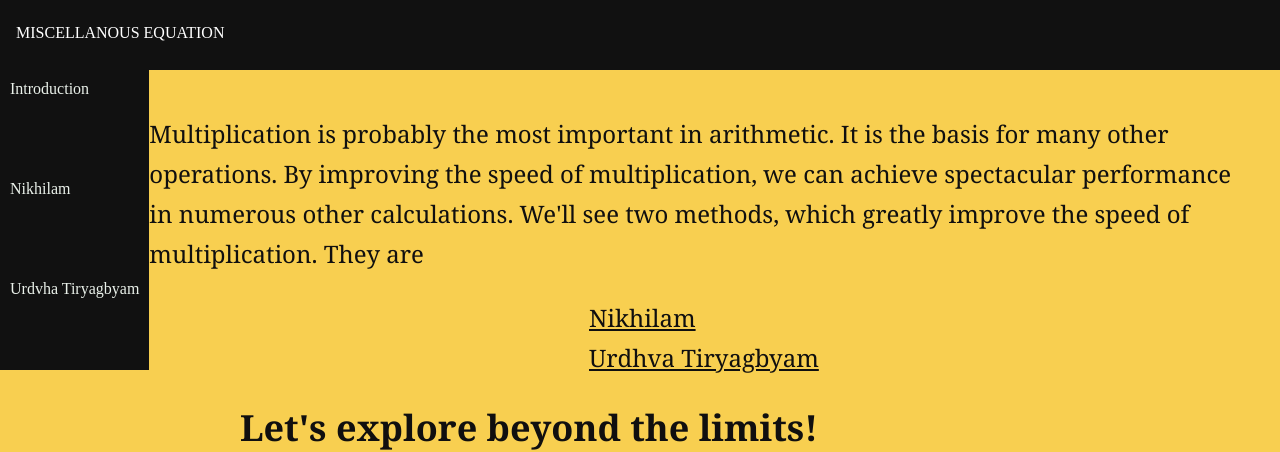
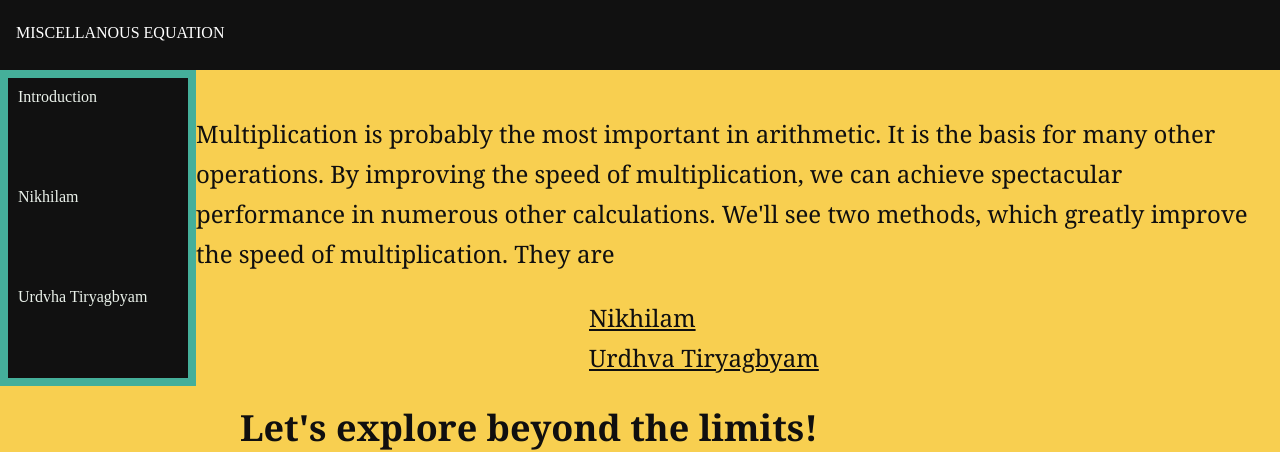
Before and after one commit to Shanthapriya23/insight_arith_priya, a React (Create React App) app: page /mul in a window 1280 px wide. Shown: the part 150-602 px from the top of the page. Built offline with nearby package versions, Linux system fonts and the light colour scheme.

Commit message:
Update Sidenavbar.css

```diff
--- a/src/components/Sidenavbar/Sidenavbar.css
+++ b/src/components/Sidenavbar/Sidenavbar.css
@@ -6,7 +6,7 @@
   }
 
 
-  .sidesbar {
+  .sidebar {
     width: 180px; /* Adjust the width as needed */
     background-color: #45af9a;
     padding: 8px;
```
